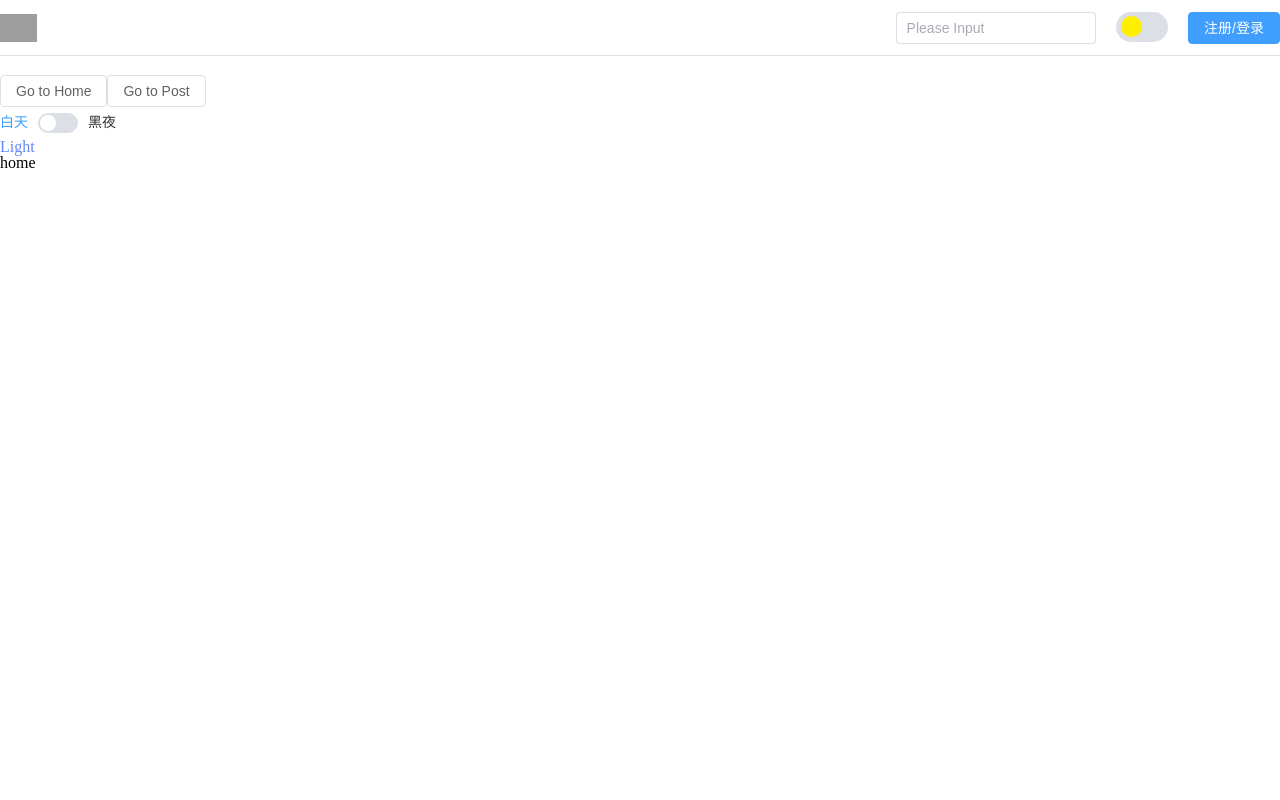
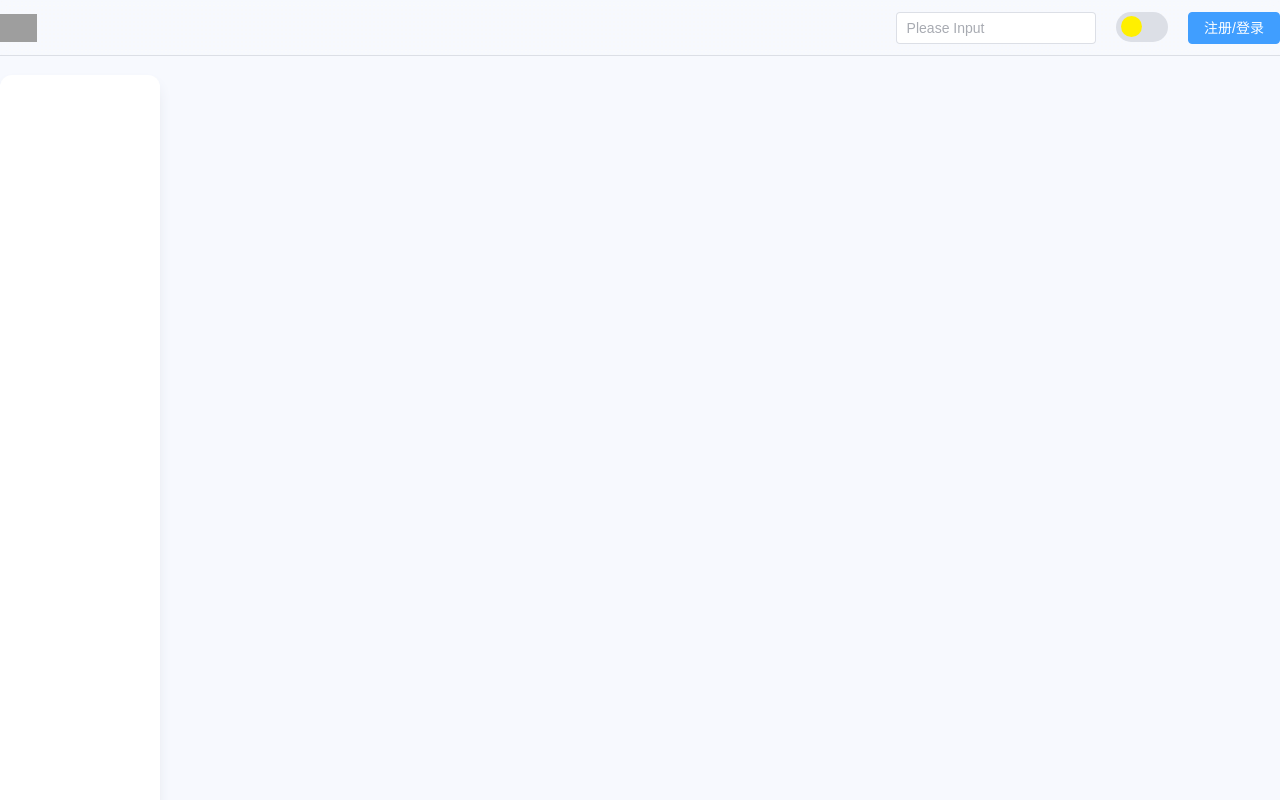
Before and after one commit to sunpm/fassr.com, a Vue app: page /#/ in a window 1280 px wide. Shown: the top 800 px of the page. Built offline with nearby package versions, Linux system fonts and the light colour scheme; grey boxes are pictures that could not be loaded.

Commit message:
添加样式结构

```diff
--- a/components.d.ts
+++ b/components.d.ts
@@ -7,10 +7,10 @@ export {}
 
 declare module '@vue/runtime-core' {
   export interface GlobalComponents {
+    CategoryNav: typeof import('./src/components/common/CategoryNav.vue')['default']
     ElButton: typeof import('element-plus/es')['ElButton']
     ElInput: typeof import('element-plus/es')['ElInput']
     ElSwitch: typeof import('element-plus/es')['ElSwitch']
-    HelloWorld: typeof import('./src/components/HelloWorld.vue')['default']
     RouterLink: typeof import('vue-router')['RouterLink']
     RouterView: typeof import('vue-router')['RouterView']
   }
--- a/src/api/modules/login.ts
+++ b/src/api/modules/login.ts
@@ -13,5 +13,5 @@ namespace Login {
 // 用户登录
 export const login = (params: Login.LoginReqForm) => {
   // 返回的数据格式可以和服务端约定
-  return http.post<Login.LoginResData>('/user/login', params);
+  return http.post<Login.LoginResData>('https://tysd.throttled.cn/app/story/comment/page', params);
 }
--- a/src/assets/styles/class.scss
+++ b/src/assets/styles/class.scss
@@ -14,3 +14,10 @@
   justify-content: center;
   align-items: center;
 }
+
+.container-box {
+  background-color: var(--box-bg-color);
+  transition: background-color .2s;
+  box-shadow: var(--shadow-border);
+  border-radius: 12px;
+}
--- a/src/assets/styles/theme.scss
+++ b/src/assets/styles/theme.scss
@@ -3,18 +3,23 @@
 @mixin css-var(
   $brand-color,
   $border-color,
-  $bg-color
+  $bg-color,
+  $box-bg-color,
 ) {
   #{--brand-color}: $brand-color;
   #{--border-color}: $border-color;
   #{--bg-color}: $bg-color;
+  #{--box-bg-color}: $box-bg-color;
+  #{--shadow-border}: 0 8px 16px -4px $border-color;
 }
 
 @mixin appLightTheme() {
   @include css-var(
           $brand-color: #6485ff,
           $border-color: var(--el-border-color),
-          $bg-color: var(--el-bg-color),
+          //$bg-color: var(--el-bg-color),
+          $bg-color: #f7f9fe,
+          $box-bg-color: #fff,
   )
 }
 
@@ -22,7 +27,9 @@
   @include css-var(
           $brand-color: #6485ff,
           $border-color: var(--el-border-color),
-          $bg-color: var(--el-bg-color),
+          //$bg-color: var(--el-bg-color),
+          $bg-color: #18171d,
+          $box-bg-color: #1d1b26,
 
   )
 }
--- a/src/assets/styles/universal.scss
+++ b/src/assets/styles/universal.scss
@@ -18,15 +18,14 @@ html.dark {
   @include appDarkTheme();
 }
 
-.body {
+body {
   font-family: Inter, Avenir, Helvetica, Arial, sans-serif;
   font-size: 16px;
   line-height: 24px;
   font-weight: 400;
 
   color-scheme: light dark;
-  color: rgba(255, 255, 255, 0.87);
-  background-color: #242424;
+  background-color: var(--bg-color);
 
   font-synthesis: none;
   text-rendering: optimizeLegibility;
--- a/src/assets/styles/variables.scss
+++ b/src/assets/styles/variables.scss
@@ -17,6 +17,7 @@ $navbar-padding: 0 12px 0 32px;
 
 // margin
 $navbar-item-margin: 10px;
+$box-margin: 20px;
 
 // border
 $border-color: var(--border-color);
--- a/src/components/HelloWorld.vue
+++ /dev/null
@@ -1,38 +0,0 @@
-<script setup lang="ts">
-import { ref } from 'vue'
-
-defineProps<{ msg: string }>()
-
-const count = ref(0)
-</script>
-
-<template>
-  <h1>{{ msg }}</h1>
-
-  <div class="card">
-    <button type="button" @click="count++">count is {{ count }}</button>
-    <p>
-      Edit
-      <code>components/HelloWorld.vue</code> to test HMR
-    </p>
-  </div>
-
-  <p>
-    Check out
-    <a href="https://vuejs.org/guide/quick-start.html#local" target="_blank"
-      >create-vue</a
-    >, the official Vue + Vite starter
-  </p>
-  <p>
-    Install
-    <a href="https://github.com/johnsoncodehk/volar" target="_blank">Volar</a>
-    in your IDE for a better DX
-  </p>
-  <p class="read-the-docs">Click on the Vite and Vue logos to learn more</p>
-</template>
-
-<style scoped>
-.read-the-docs {
-  color: #888;
-}
-</style>
--- /dev/null
+++ b/src/components/common/CategoryNav.vue
@@ -0,0 +1,17 @@
+<script setup lang="ts">
+
+</script>
+
+<template>
+  <div class="category-mav container-box">
+
+  </div>
+</template>
+
+<style scoped lang="scss">
+.category-mav {
+  width: 160px;
+  padding: 10px 15px;
+  height: 1000px;
+}
+</style>
--- a/src/composables/useTheme.ts
+++ b/src/composables/useTheme.ts
@@ -7,9 +7,9 @@ export const useTheme = () => {
   const toggleDark = useToggle(isDark)
 
   watch(isDark, (newValue) => {
-    let str = '您已切换到浅色模式'
+    let str = '☀️您已切换到浅色模式☀️'
     if (newValue) {
-      str = '您已切换到深色模式'
+      str = '🌙您已切换到深色模式🌙'
     }
     ElMessage.success(str);
   })
--- a/src/layout/components/LawyerMain.vue
+++ b/src/layout/components/LawyerMain.vue
@@ -5,12 +5,12 @@
 <template>
   <main class="main">
 
-    <router-link to="/">
+    <!--<router-link to="/">
       <el-button>Go to Home</el-button>
     </router-link>
     <router-link to="/post">
       <el-button>Go to Post</el-button>
-    </router-link>
+    </router-link>-->
     <router-view/>
   </main>
 </template>
--- a/src/views/home/index.vue
+++ b/src/views/home/index.vue
@@ -1,28 +1,23 @@
 <script setup lang="ts">
-import {useTheme} from '@/composables'
-
-const {isDark, toggleDark} = useTheme()
+import CategoryNav from '@/components/common/CategoryNav.vue'
+// import {login} from '@/api'
+//
+// login()
 
 </script>
 
 <template>
-  <br>
-  <el-switch
-      v-model="isDark"
-      active-text="黑夜"
-      inactive-text="白天"
-      @change="toggleDark"
-  />
-  <br>
-  <div>
-
-    {{isDark ? 'Dark' : 'Light'}}
+  <div class="container flex">
+    <CategoryNav />
+    <div class="box flex-item container-box"></div>
   </div>
-home
 </template>
 
 <style scoped lang="scss">
-div {
-  color: $brand-color;
+.container {
+  align-items: start;
+  .box {
+    margin: 0 $box-margin;
+  }
 }
 </style>
```
